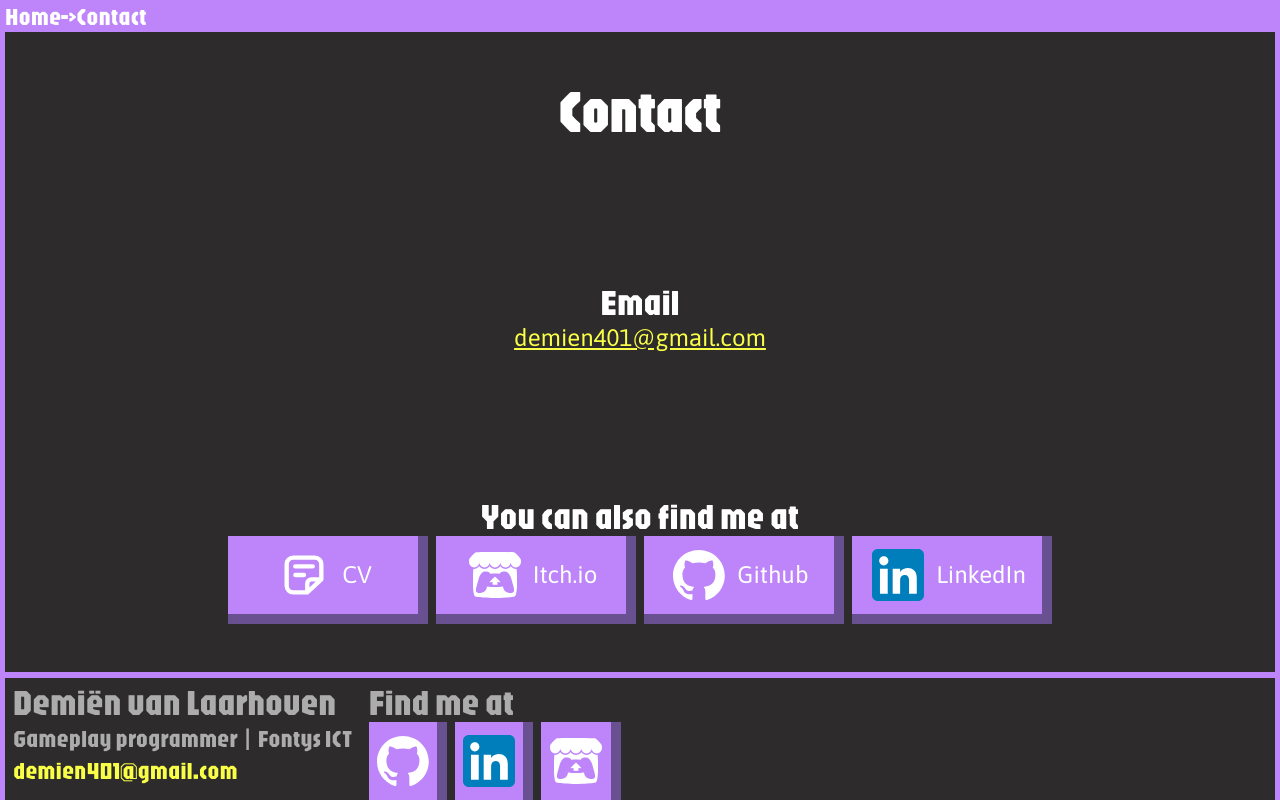
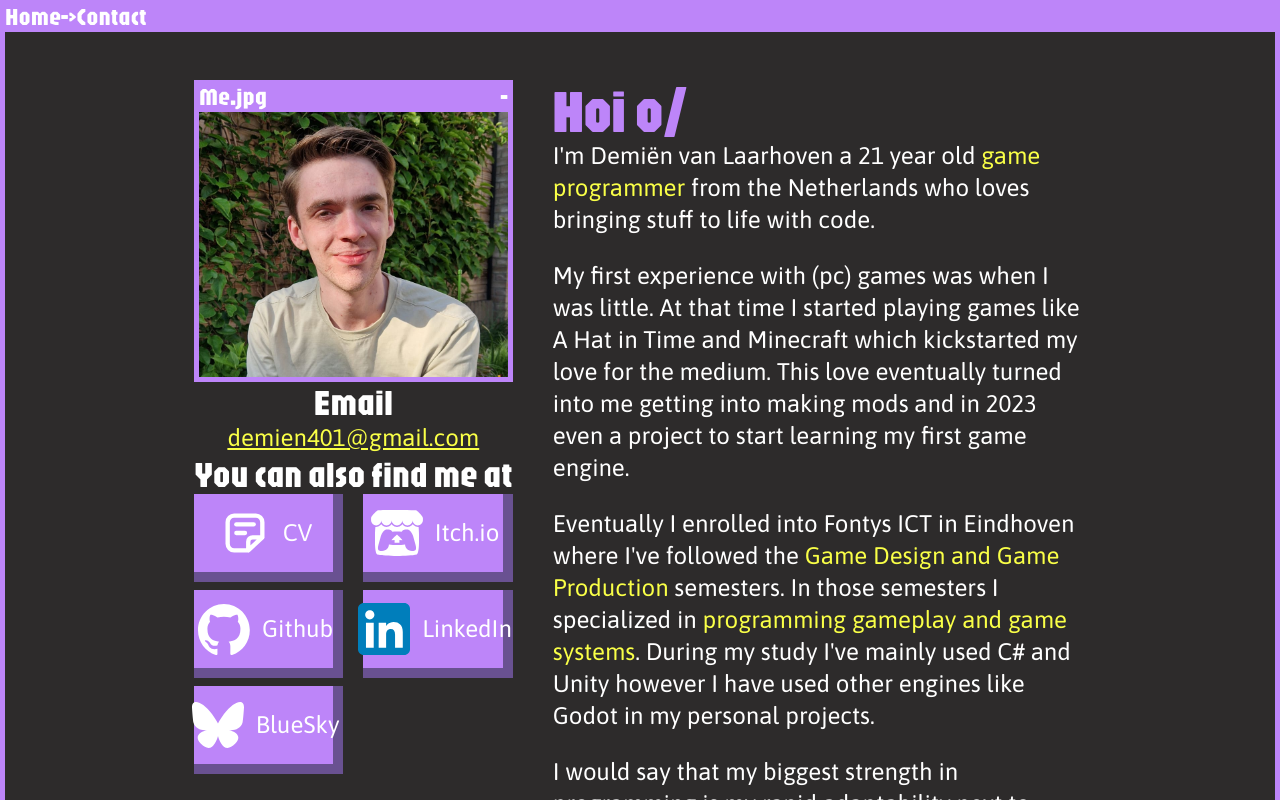
Before and after one commit to Nebbreal/portfolio-site-v2, a React (Vite) app: page /contact in a window 1280 px wide. Shown: the top 800 px of the page. Built offline with nearby package versions, Linux system fonts and the light colour scheme.

Commit message:
Fix incorrect Card.tsx classname - Add content to ContactPage.tsx

```diff
--- a/src/components/Button.tsx
+++ b/src/components/Button.tsx
@@ -13,7 +13,7 @@ function Button(props: ButtonProps ) {
         <button type={"button"} onClick={() => props.onClick && props.onClick()}
                 className={
                     (props.className && props.className + " ") +
-                    (props.children ? "lg:min-w-50 " : "max-w-20 ") +
+                    (props.children ? "" : "max-w-20 ") +
                     "bg-primary lg:h-22 border-b-10 border-r-10 border-primary-dark hover:cursor-pointer flex justify-center items-center px-1"}>
             {props.imageUrl && <img className={"size-15 object-contain p-1"} src={props.imageUrl} alt={props.imageAlt ?? "Icon"}/>}
 
--- a/src/components/Card.tsx
+++ b/src/components/Card.tsx
@@ -19,7 +19,7 @@ function Card(props: CardProps) {
     }
 
     return (
-        <div onClick={(e) => props.onClick?.(e)} className={"max-w-100 primary-border bg-primary hover:cursor-zoom-in"}>
+        <div onClick={(e) => props.onClick?.(e)} className={"primary-border bg-primary hover:cursor-zoom-in"}>
             <div className={"flex justify-between bg-primary"}>
                 <h3 className={"wrap-anywhere"}>{props.title}</h3>
 
--- a/src/components/Image.tsx
+++ b/src/components/Image.tsx
@@ -6,18 +6,19 @@ type ImageProps = {
     title: string
     imageUrl: string
     alt: string
+    className?: string
 }
 
 function Image(props: ImageProps) {
     const [isOverlayHidden, setIsOverlayHidden] = useState<boolean>(true)
 
     return (
-        <>
+        <div className={props.className ? props.className : "max-w-100"}>
             <Card title={props.title} onClick={() => setIsOverlayHidden(false)}>
                 <img className={"bg-background"} src={props.imageUrl} alt={props.alt} />
             </Card>
             <ImageOverlay title={props.title} imageUrl={props.imageUrl} alt={props.alt} isHidden={isOverlayHidden} setIsHidden={setIsOverlayHidden} />
-        </>
+        </div>
     )
 }
 
--- /dev/null
+++ b/src/components/contact/ContactInfo.tsx
@@ -0,0 +1,44 @@
+import Button from "../Button.tsx";
+
+function ContactInfo() {
+    return <>
+        <div className={"flex flex-col items-center"}>
+            <h2>Email</h2>
+            <a href={"mailto:demien401@gmail.com"}><p
+                className={"text-secondary underline"}>demien401@gmail.com</p></a>
+        </div>
+
+        <h2>You can also find me at</h2>
+        <div className={"grid grid-cols-2 gap-x-5 gap-y-2"}>
+            <a href={"/assets/files/CV_Demien_van_Laarhoven.pdf"} target={"_blank"}>
+                <Button className={"w-full"} imageUrl={"/assets/icons/Note.svg"}>
+                    <p>CV</p>
+                </Button>
+            </a>
+            <a href={"https://nebbdev.itch.io/"} target={"_blank"}>
+                <Button className={"w-full"} imageUrl={"/assets/images/external-icons/ItchIoLogo.svg"}>
+                    <p>Itch.io</p>
+                </Button>
+            </a>
+            <a href={"https://github.com/Nebbreal"} rel={"noopener noreferrer"} target={"_blank"}>
+                <Button className={"w-full"} imageUrl={"/assets/images/external-icons/GithubLogo.svg"}>
+                    <p>Github</p>
+                </Button>
+            </a>
+            <a href={"https://www.linkedin.com/in/demi%C3%ABn-van-laarhoven/"} rel={"noopener noreferrer"}
+               target={"_blank"}>
+                <Button className={"w-full"} imageUrl={"/assets/images/external-icons/LinkedInLogo.svg"}>
+                    <p>LinkedIn</p>
+                </Button>
+            </a>
+            <a href={"https://bsky.app/profile/nebbdev.bsky.social"} rel={"noopener noreferrer"}
+               target={"_blank"}>
+                <Button className={"w-full"} imageUrl={"/assets/images/external-icons/BskyLogo.svg"}>
+                    <p>BlueSky</p>
+                </Button>
+            </a>
+        </div>
+    </>;
+}
+
+export default ContactInfo
--- a/src/pages/main-pages/ContactPage.tsx
+++ b/src/pages/main-pages/ContactPage.tsx
@@ -1,41 +1,56 @@
-import Button from "../../components/Button.tsx";
+import Image from "../../components/Image.tsx";
+import ContactInfo from "../../components/contact/ContactInfo.tsx";
 
 function ContactPage(){
     return (
-        <div className={"h-[78vh] flex flex-col justify-between items-center py-10"}>
-            <h1>Contact</h1>
+        <div className={"flex flex-col justify-between items-center py-10 xl:px-[12%]"}>
+            <div className={"flex flex-col lg:flex-row gap-x-10"}>
+                <div>
+                    <Image title={"Me.jpg"} imageUrl={"/assets/images/other/Me.jpg"}
+                           alt={"A 21 year old with short brown hair, a cream colored t-shirt and jeans"}/>
 
-            <div className={"flex flex-col items-center"}>
-                <h2>Email</h2>
-                <a href={"mailto:demien401@gmail.com"}><p className={"text-secondary underline"}>demien401@gmail.com</p></a>
-            </div>
+                    <div className={"hidden lg:flex flex-col items-center"}>
+                        <ContactInfo/>
+                    </div>
+                </div>
 
-            <div className={"flex flex-col items-center"}>
-                <h2>You can also find me at</h2>
-                <div className={"flex flex-col lg:flex-row gap-2"}>
-                    <a href={"/assets/files/CV_Demien_van_Laarhoven.pdf"} target={"_blank"}>
-                        <Button className={"w-50"} imageUrl={"/assets/icons/Note.svg"}>
-                            <p>CV</p>
-                        </Button>
-                    </a>
-                    <a href={"https://nebbdev.itch.io/"} target={"_blank"}>
-                        <Button className={"w-50"} imageUrl={"/assets/images/external-icons/ItchIoLogo.svg"}>
-                            <p>Itch.io</p>
-                        </Button>
-                    </a>
-                    <a href={"https://github.com/Nebbreal"} rel={"noopener noreferrer"} target={"_blank"}>
-                        <Button className={"w-50"} imageUrl={"/assets/images/external-icons/GithubLogo.svg"}>
-                            <p>Github</p>
-                        </Button>
-                    </a>
-                    <a href={"https://www.linkedin.com/in/demi%C3%ABn-van-laarhoven/"} rel={"noopener noreferrer"} target={"_blank"}>
-                        <Button className={"w-50"} imageUrl={"/assets/images/external-icons/LinkedInLogo.svg"}>
-                            <p>LinkedIn</p>
-                        </Button>
-                    </a>
+                <div className={"lg:w-3/4"}>
+                    <h1 className={"text-primary"}>Hoi o/</h1>
+                    <p>
+                        I'm Demiën van Laarhoven a 21 year old <span
+                        className={"text-secondary"}>game programmer</span> from the Netherlands who loves bringing
+                        stuff to life with code.
+                    </p>
+                    <br/>
+                    <p>
+                        My first experience with (pc) games was when I was little. At that time I started playing games like
+                        A Hat in Time and Minecraft which kickstarted my love for the medium.
+                        This love eventually turned into me getting into making mods and
+                        in 2023 even a project to start learning my first game engine.
+                    </p>
+                    <br/>
+                    <p>
+                        Eventually I enrolled into Fontys ICT in Eindhoven
+                        where I've followed the <span className={"text-secondary"}>Game Design and Game Production </span>
+                        semesters. In those semesters I specialized in <span className={"text-secondary"}>programming gameplay and game systems</span>.
+                        During my study I've mainly used C# and Unity however I have used other engines like Godot in
+                        my personal projects.
+                    </p>
+                    <br/>
+                    <p>
+                        I would say that my biggest strength in programming is my rapid adaptability
+                        next to being eager to learn allowing me to pick up new things pretty quickly.
+                    </p>
+                    <br/>
+                    <p>
+                        Have any questions or want to connect? Feel free to reach out via email or through one of the
+                        buttons :).
+                    </p>
+                </div>
+                <div className={"flex lg:hidden flex-col items-center"}>
+                    <ContactInfo/>
                 </div>
             </div>
-
         </div>
     )
 }
```
Also changed, not shown: public/assets/images/external-icons/BskyLogo.svg (added), public/assets/images/other/Me.jpg (added).
